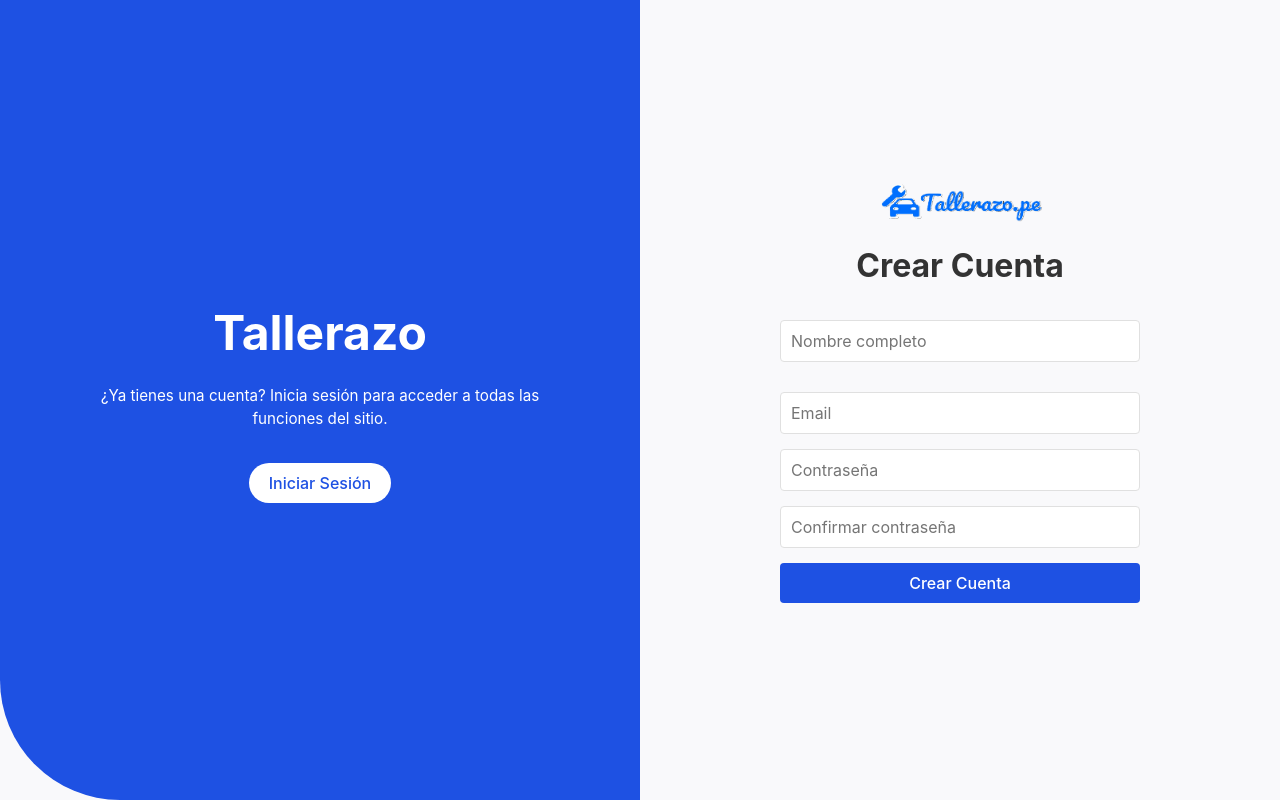
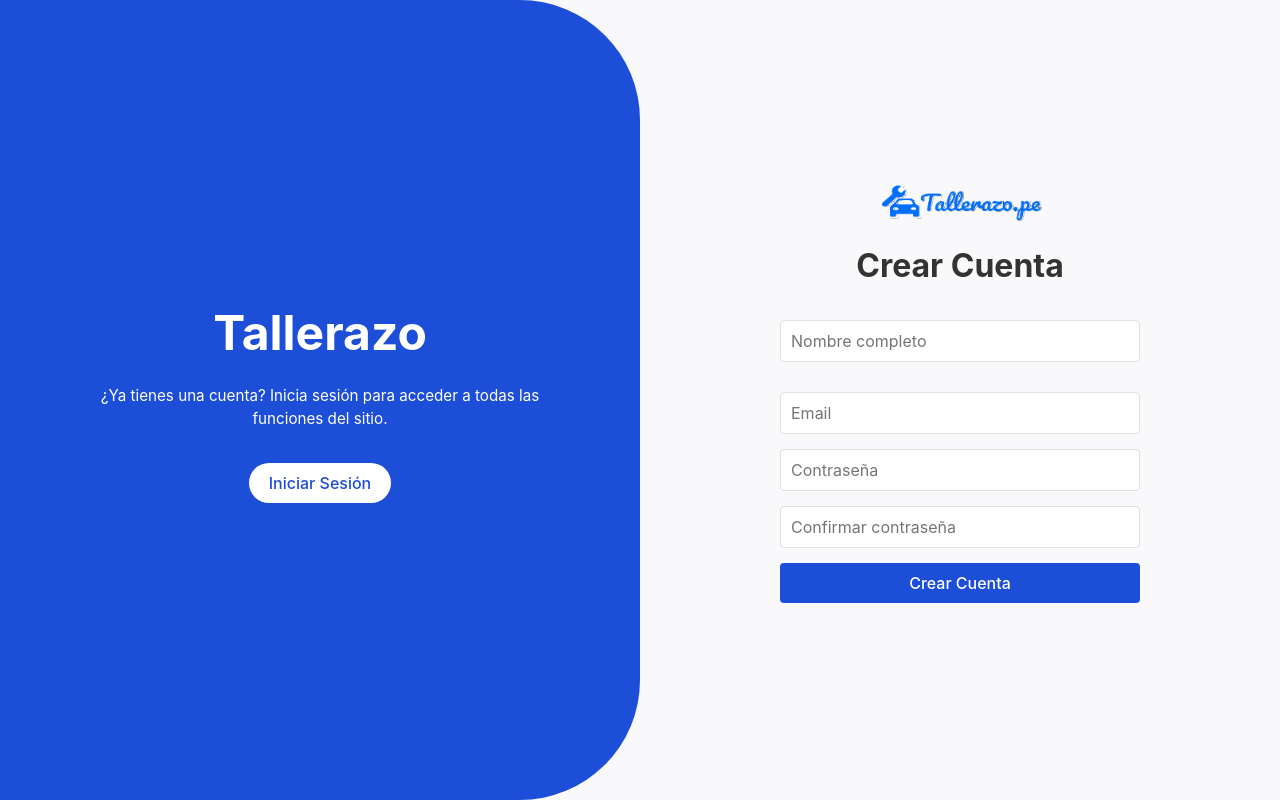
Before and after one commit to Tulio-pe/FrontEnd, an Angular app: page /login in a window 1280 px wide. Both pictures are taken after a click on the button "Crear Cuenta". Built offline with nearby package versions, Linux system fonts and the light colour scheme.

Commit message:
fix: Update color scheme and border radius for consistency across login and register components

```diff
--- a/src/app/access-and-identity/components/login/login.component.css
+++ b/src/app/access-and-identity/components/login/login.component.css
@@ -2,7 +2,7 @@
   display: flex;
   height: 100vh;
   background-color: #ffffff;
-  position: relative; /* For language selector positioning */
+  position: relative;
 }
 
 .language-selector {
@@ -69,7 +69,7 @@
 
 .brand-container {
   flex: 1;
-  background-color: #1e51e3; /* Azul según la imagen */
+  background-color: #1D4ED8;
   display: flex;
   flex-direction: column;
   justify-content: center;
@@ -77,7 +77,7 @@
   color: white;
   text-align: center;
   padding: 20px;
-  border-radius: 0 0 0 120px; /* Esquina redondeada como en la imagen */
+  border-radius: 120px 0 0 120px;
 }
 
 .form-group {
@@ -97,7 +97,7 @@
   display: block;
   width: 100%;
   padding: 10px;
-  background-color: #1e51e3; /* Azul según la imagen */
+  background-color: #1D4ED8;
   color: white;
   border: none;
   border-radius: 4px;
@@ -107,7 +107,7 @@
 }
 
 .login-btn:hover {
-  background-color: #1945c5;
+  background-color: #1D4ED8;
 }
 
 .register-btn {
@@ -115,8 +115,8 @@
   width: 100%;
   padding: 10px;
   background-color: white;
-  color: #1e51e3;
-  border: 1px solid #1e51e3;
+  color: #1D4ED8;
+  border: 1px solid #1739B5;
   border-radius: 4px;
   cursor: pointer;
   text-align: center;
@@ -136,7 +136,7 @@
 }
 
 .register-question a {
-  color: #1e51e3;
+  color: #1D4ED8;
   text-decoration: none;
   font-weight: 500;
 }
--- a/src/app/access-and-identity/components/login/login.component.html
+++ b/src/app/access-and-identity/components/login/login.component.html
@@ -8,7 +8,7 @@
     <div class="login-form">
       <div class="form-header">
         <div class="logo-container">
-          <img src="assets/tallerazo_logo.png" alt="Tallerazo" class="tallerazo-logo">
+          <img src="tallerazo_logo.png" alt="Tallerazo" class="tallerazo-logo">
         </div>
         <h1>Iniciar Sesión</h1>
       </div>
--- a/src/app/access-and-identity/components/register/register.component.css
+++ b/src/app/access-and-identity/components/register/register.component.css
@@ -5,7 +5,7 @@
 
 .brand-container {
   flex: 1;
-  background-color: #1e51e3; /* Azul según la imagen */
+  background-color: #1D4ED8;
   display: flex;
   flex-direction: column;
   justify-content: center;
@@ -13,7 +13,7 @@
   color: white;
   padding: 20px;
   text-align: center;
-  border-radius: 0 0 0 120px; /* Esquina redondeada como en la imagen, aumentada a 120px */
+  border-radius: 0 120px 120px 0;
 }
 
 .brand-title {
@@ -87,7 +87,7 @@
   display: block;
   width: 100%;
   padding: 10px;
-  background-color: #1e51e3;
+  background-color: #1D4ED8;
   color: white;
   border: none;
   border-radius: 4px;
@@ -97,13 +97,13 @@
 }
 
 .register-btn:hover {
-  background-color: #1945c5;
+  background-color: #1739B5;
 }
 
 .login-now-btn {
   padding: 10px 20px;
   background-color: white;
-  color: #1e51e3;
+  color: #1D4ED8;
   border: none;
   border-radius: 20px;
   cursor: pointer;
```
